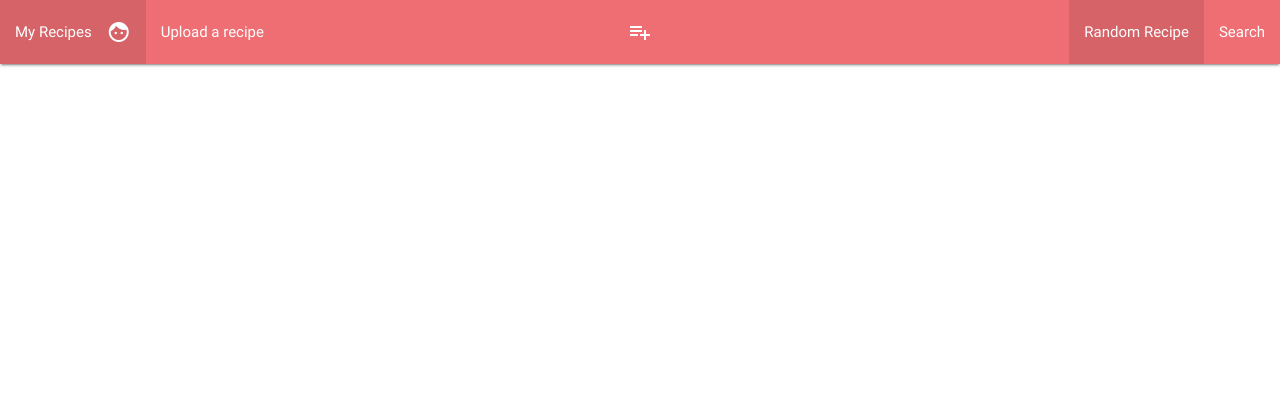
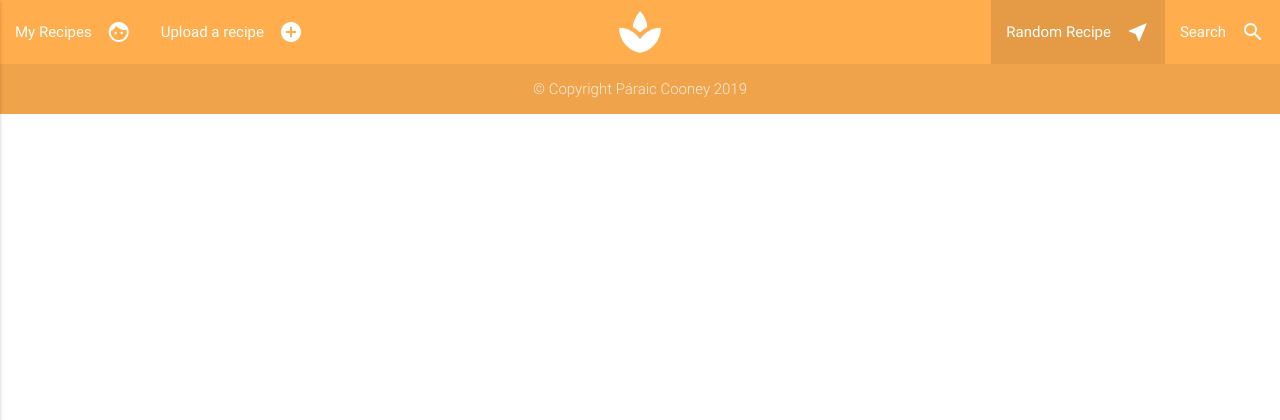
Before and after one commit to paraiccooney/data-centric-project, a Flask app: page / in a window 1280 px wide. Shown: the top 420 px of the page. Run offline with Flask 2, Linux system fonts and the light colour scheme; some libraries are stand-ins or nearby versions.

Commit message:
header & footer styled

```diff
--- a/static/css/style.css
+++ b/static/css/style.css
@@ -0,0 +1,18 @@
+/* logo icon resized */
+#logo {
+    font-size: 50px;
+}
+
+/* nav & footer colour changed */
+.nav-wrapper, .page-footer {
+    background-color: #FFAD4D;
+}
+
+/* footer styling */
+#copyright-text {
+    text-align: center;
+}
+
+.page-footer {
+   padding-top:0px;
+}
--- a/templates/base.html
+++ b/templates/base.html
@@ -5,7 +5,7 @@
     <meta charset="UTF-8">
     <meta name="viewport" content="width=device-width, initial-scale=1.0">
     <meta http-equiv="X-UA-Compatible" content="ie=edge">
-    <title>Document</title>
+    <title>Recipes</title>
     <link href="https://fonts.googleapis.com/icon?family=Material+Icons" rel="stylesheet">
     <link rel="stylesheet" href="https://cdnjs.cloudflare.com/ajax/libs/materialize/0.100.2/css/materialize.min.css">
     <link rel="stylesheet" href="{{url_for('static', filename='css/style.css')}}" type="text/css" />
@@ -15,21 +15,38 @@
     <header>
         <nav>
             <div class="nav-wrapper">
-                <a href="#" class="brand-logo center"><i class="material-icons right">playlist_add</i></a>
-                <ul class="left hide-on-med-and-down">
+                <a href="#" class="brand-logo center"><i class="material-icons right" id="logo">spa</i></a>
+                <a href="#" data-activates="mobile-demo" class="button-collapse"><i class="material-icons">menu</i></a>
+                <ul id="nav-mobile" class="left hide-on-med-and-down">
                     <li><a href="#">My Recipes <i class="material-icons right">face</i></a></li>
-                    <li><a href="#">Upload a recipe</a></li>
+                    <li><a href="#">Upload a recipe <i class="material-icons right">add_circle</i></a></li>
                 </ul>
                 <ul id="nav-mobile" class="right hide-on-med-and-down">
-                    <li class="active"><a href="collapsible.html">Random Recipe</a></li>
-                    <li><a href="#">Search</a></li>
+                    <li class="active"><a href="collapsible.html">Random Recipe<i class="material-icons right">near_me</i></a></li>
+                    <li><a href="#">Search <i class="material-icons right">search</i></a></li>
                 </ul>
 
+                <ul class="side-nav" id="mobile-demo">
+                    <li><a href="#">My Recipes <i class="material-icons right">face</i></a></li>
+                    <li><a href="#">Upload a recipe <i class="material-icons right">add_circle</i></a></li>
+                    <li class="active"><a href="collapsible.html">Random Recipe<i class="material-icons right">near_me</i></a></li>
+                    <li><a href="#">Search <i class="material-icons right">search</i></a></li>
+                </ul>
+            </div>
+    </header>
+    </nav>
+    <div class="container">
+        {% block content %} {% endblock %}
+    </div>
+    </nav>
 
+    <footer class="page-footer">
+        <div class="footer-copyright">
+            <div class="container" id="copyright-text">
+                © Copyright Páraic Cooney 2019
             </div>
-        </nav>
-    </header>
-
+        </div>
+    </footer>
 
 
     <script src="https://cdnjs.cloudflare.com/ajax/libs/jquery/3.2.1/jquery.min.js"></script>
```
